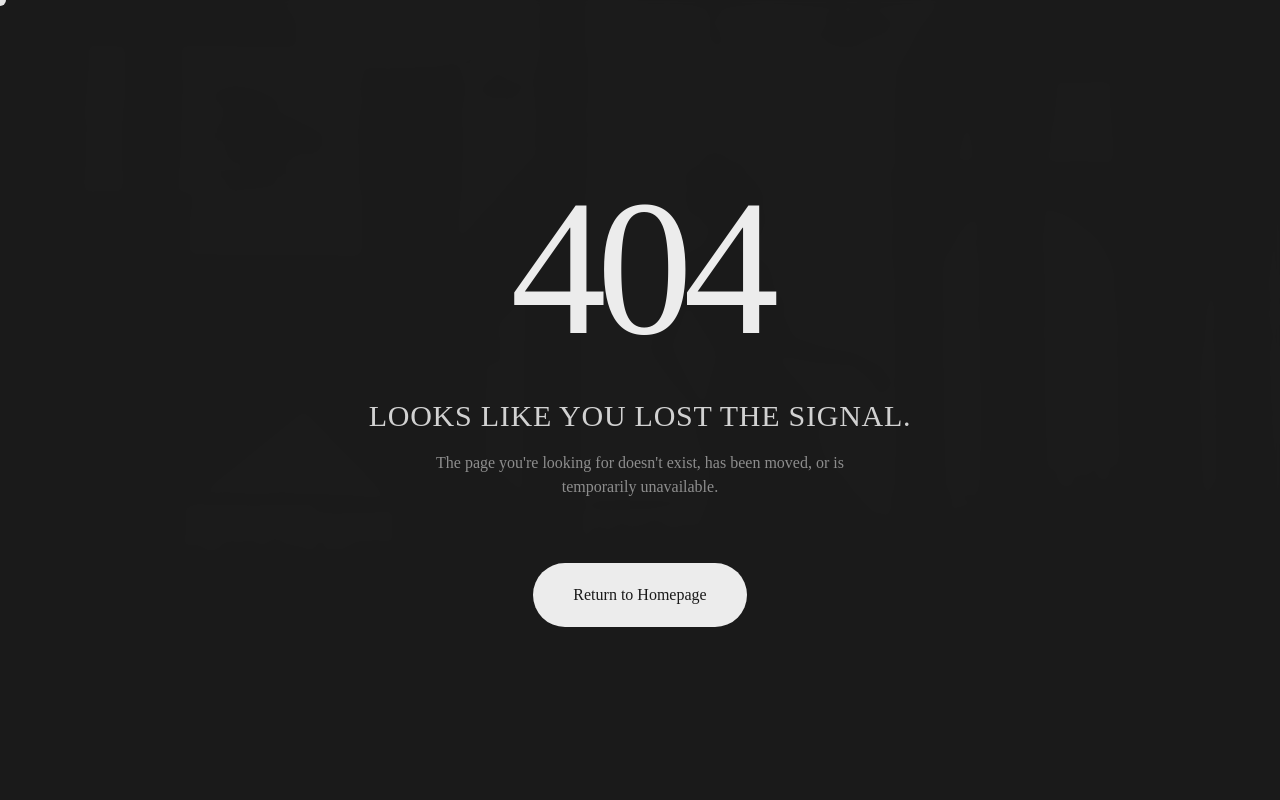
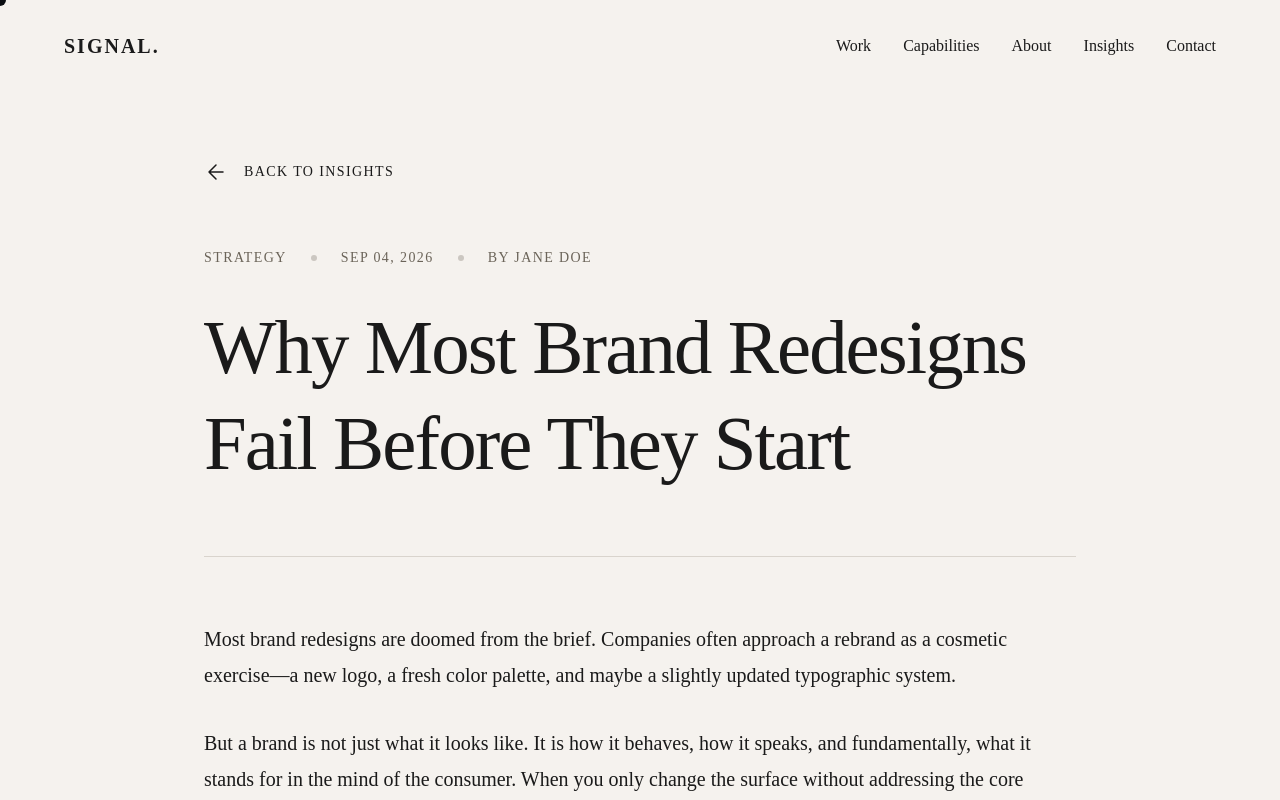
Before and after one commit to khalidbuilds4u/Digital-Marketing-portfolio, a Next.js app: page /insights/death-of-static-website in a window 1280 px wide. Before the commit this address had no page. Shown: the top 800 px of the page. Built offline with nearby package versions, Linux system fonts and the light colour scheme.

Commit message:
Add Insights blog section and @tailwindcss/typography

```diff
--- a/package.json
+++ b/package.json
@@ -20,6 +20,7 @@
   },
   "devDependencies": {
     "@tailwindcss/postcss": "^4",
+    "@tailwindcss/typography": "^0.5.20",
     "@types/node": "^20",
     "@types/react": "^19",
     "@types/react-dom": "^19",
--- a/src/app/globals.css
+++ b/src/app/globals.css
@@ -1,4 +1,5 @@
 @import "tailwindcss";
+@plugin "@tailwindcss/typography";
 
 @theme {
   --color-bg-primary: #F5F2EE;
--- /dev/null
+++ b/src/app/insights/[slug]/page.tsx
@@ -0,0 +1,93 @@
+"use client";
+
+import Header from "@/components/Header";
+import CustomCursor from "@/components/CustomCursor";
+import FadeIn from "@/components/FadeIn";
+import Link from "next/link";
+import { useParams } from "next/navigation";
+
+// Placeholder data for insights
+const articles = {
+  "why-most-brand-redesigns-fail": {
+    title: "Why Most Brand Redesigns Fail Before They Start",
+    date: "Sep 04, 2026",
+    category: "Strategy",
+    author: "Jane Doe",
+    content: `
+      <p>Most brand redesigns are doomed from the brief. Companies often approach a rebrand as a cosmetic exercise—a new logo, a fresh color palette, and maybe a slightly updated typographic system.</p>
+
+      <p>But a brand is not just what it looks like. It is how it behaves, how it speaks, and fundamentally, what it stands for in the mind of the consumer. When you only change the surface without addressing the core strategy, you aren't rebranding. You are just repainting a house with a crumbling foundation.</p>
+
+      <h3>The Strategy Gap</h3>
+      <p>The most common reason for failure is the disconnect between business objectives and creative execution. A founder might say, "We want to look more premium," but what they actually need is a strategy to justify a 20% price increase.</p>
+
+      <p>Before designing a single pixel, an agency must ask:</p>
+      <ul>
+        <li>Who are we actually trying to attract that we aren't currently?</li>
+        <li>What is the cost of staying exactly the same?</li>
+        <li>Does the product experience match the new brand promise?</li>
+      </ul>
+
+      <p>If you don't have clear, mathematically backed answers to these questions, put the design tools away. You need to do the hard strategic work first.</p>
+    `
+  }
+};
+
+export default function ArticlePage() {
+  const params = useParams();
+  const slug = params.slug as string;
+  const article = articles[slug as keyof typeof articles] || articles["why-most-brand-redesigns-fail"];
+
+  return (
+    <main className="min-h-screen bg-[var(--color-bg-primary)] [@media(pointer:fine)]:cursor-none">
+      <CustomCursor />
+      <Header />
+
+      <article className="pt-40 pb-32 px-4 md:px-8 lg:px-16 max-w-[1000px] mx-auto">
+        {/* Back Link */}
+        <FadeIn>
+          <Link href="/insights" className="inline-flex items-center gap-4 text-sm uppercase tracking-widest hover:text-[var(--color-accent)] transition-colors mb-16">
+            <svg width="24" height="24" viewBox="0 0 24 24" fill="none" stroke="currentColor" strokeWidth="1.5" strokeLinecap="round" strokeLinejoin="round"><path d="M19 12H5M12 19l-7-7 7-7"/></svg>
+            Back to Insights
+          </Link>
+        </FadeIn>
+
+        {/* Article Header */}
+        <FadeIn delay={0.1}>
+          <div className="flex flex-col gap-8 mb-16 pb-16 border-b border-[var(--color-border)]">
+            <div className="flex flex-wrap items-center gap-6 text-sm uppercase tracking-widest text-[var(--color-text-secondary)]">
+              <span>{article.category}</span>
+              <span className="w-1.5 h-1.5 rounded-full bg-[var(--color-text-secondary)]/30" />
+              <span>{article.date}</span>
+              <span className="w-1.5 h-1.5 rounded-full bg-[var(--color-text-secondary)]/30" />
+              <span>By {article.author}</span>
+            </div>
+
+            <h1 className="text-[clamp(2.5rem,6vw,5rem)] font-display leading-tight">{article.title}</h1>
+          </div>
+        </FadeIn>
+
+        {/* Article Content */}
+        <FadeIn delay={0.2}>
+          <div
+            className="prose prose-lg md:prose-xl max-w-none text-[var(--color-text-primary)] font-light leading-relaxed
+                       prose-headings:font-display prose-headings:font-normal prose-headings:mt-16 prose-headings:mb-8
+                       prose-p:mb-8 prose-ul:mb-8 prose-li:mb-4
+                       prose-a:text-[var(--color-accent)] hover:prose-a:text-[var(--color-text-primary)]"
+            dangerouslySetInnerHTML={{ __html: article.content }}
+          />
+        </FadeIn>
+
+        {/* Article Footer */}
+        <FadeIn delay={0.3}>
+          <div className="mt-32 pt-16 border-t border-[var(--color-border)] flex flex-col md:flex-row justify-between items-center gap-8">
+            <div className="text-xl md:text-2xl font-display">Ready to build something that lasts?</div>
+            <Link href="/#contact" className="btn-primary shrink-0">
+              Start a Conversation
+            </Link>
+          </div>
+        </FadeIn>
+      </article>
+    </main>
+  );
+}
--- /dev/null
+++ b/src/app/insights/page.tsx
@@ -0,0 +1,103 @@
+"use client";
+
+import Header from "@/components/Header";
+import CustomCursor from "@/components/CustomCursor";
+import FadeIn from "@/components/FadeIn";
+import Link from "next/link";
+import { useState } from "react";
+import { motion } from "framer-motion";
+
+const articles = [
+  {
+    title: "Why Most Brand Redesigns Fail Before They Start",
+    slug: "why-most-brand-redesigns-fail",
+    date: "Sep 04, 2026",
+    category: "Strategy",
+  },
+  {
+    title: "The Death of the Static Website (And What's Next)",
+    slug: "death-of-static-website",
+    date: "Aug 21, 2026",
+    category: "Digital",
+  },
+  {
+    title: "TikTok is a Search Engine: Optimizing for the New Feed",
+    slug: "tiktok-search-engine-optimization",
+    date: "Aug 12, 2026",
+    category: "Social",
+  },
+  {
+    title: "How to Measure ROI on 'Unmeasurable' Creative",
+    slug: "measuring-creative-roi",
+    date: "Jul 28, 2026",
+    category: "Performance",
+  }
+];
+
+export default function InsightsPage() {
+  const [hoveredIndex, setHoveredIndex] = useState<number | null>(null);
+
+  return (
+    <main className="min-h-screen bg-[var(--color-bg-primary)] [@media(pointer:fine)]:cursor-none">
+      <CustomCursor />
+      <Header />
+
+      {/* Header Section */}
+      <section className="pt-40 pb-20 px-4 md:px-8 lg:px-16 max-w-[1440px] mx-auto border-b border-[var(--color-border)]">
+        <FadeIn>
+          <div className="flex flex-col md:flex-row justify-between items-start md:items-end gap-8">
+            <h1 className="text-[clamp(3rem,8vw,6rem)] font-display leading-[0.9] tracking-tight">Insights</h1>
+            <p className="text-xl md:text-2xl text-[var(--color-text-secondary)] font-light max-w-md">
+              Thoughts on strategy, creative, and digital performance.
+            </p>
+          </div>
+        </FadeIn>
+      </section>
+
+      {/* Article List */}
+      <section className="py-20 px-4 md:px-8 lg:px-16 max-w-[1440px] mx-auto">
+        <div className="flex flex-col">
+          {articles.map((article, i) => (
+            <FadeIn key={i} delay={i * 0.1}>
+              <Link
+                href={`/insights/${article.slug}`}
+                className="group relative flex flex-col md:flex-row md:items-center justify-between py-12 border-b border-[var(--color-border)] cursor-pointer"
+                onMouseEnter={() => setHoveredIndex(i)}
+                onMouseLeave={() => setHoveredIndex(null)}
+                data-cursor="view"
+              >
+                {/* Background Hover Reveal */}
+                <motion.div
+                  className="absolute inset-0 bg-[var(--color-bg-dark)] -z-10"
+                  initial={false}
+                  animate={{ scaleY: hoveredIndex === i ? 1 : 0 }}
+                  transition={{ duration: 0.4, ease: [0.16, 1, 0.3, 1] }}
+                  style={{ originY: 1 }}
+                />
+
+                <div className="flex flex-col md:flex-row md:items-center gap-4 md:gap-16 w-full z-10 px-0 group-hover:px-6 transition-all duration-500">
+                  <div className="w-48 text-sm uppercase tracking-widest text-[var(--color-text-secondary)] group-hover:text-[var(--color-text-light)]/60 transition-colors">
+                    {article.date}
+                  </div>
+
+                  <h2 className="text-3xl md:text-5xl font-display group-hover:text-[var(--color-text-light)] transition-colors max-w-4xl">
+                    {article.title}
+                  </h2>
+                </div>
+
+                <div className="hidden md:flex shrink-0 items-center gap-8 z-10 pr-0 group-hover:pr-6 transition-all duration-500">
+                  <span className="text-sm uppercase tracking-widest text-[var(--color-text-secondary)] group-hover:text-[var(--color-text-light)]/60 transition-colors">
+                    {article.category}
+                  </span>
+                  <div className="w-12 h-12 rounded-full border border-[var(--color-border)] flex items-center justify-center group-hover:border-white/20 group-hover:text-white transition-colors">
+                    <svg width="24" height="24" viewBox="0 0 24 24" fill="none" stroke="currentColor" strokeWidth="1.5" strokeLinecap="round" strokeLinejoin="round"><path d="M5 12h14M12 5l7 7-7 7"/></svg>
+                  </div>
+                </div>
+              </Link>
+            </FadeIn>
+          ))}
+        </div>
+      </section>
+    </main>
+  );
+}
--- a/src/app/page.tsx
+++ b/src/app/page.tsx
@@ -209,6 +209,7 @@ export default function Home() {
               <Link href="#work" className="hover:text-[var(--color-accent)] transition-colors">Work</Link>
               <Link href="#capabilities" className="hover:text-[var(--color-accent)] transition-colors">Capabilities</Link>
               <Link href="#about" className="hover:text-[var(--color-accent)] transition-colors">About</Link>
+              <Link href="/insights" className="hover:text-[var(--color-accent)] transition-colors">Insights</Link>
               <Link href="#contact" className="hover:text-[var(--color-accent)] transition-colors">Contact</Link>
             </nav>
           </div>
--- a/src/components/Header.tsx
+++ b/src/components/Header.tsx
@@ -52,13 +52,19 @@ export default function Header() {
 
         {/* Desktop Nav */}
         <nav className="hidden md:flex gap-8 items-center">
-          {["Work", "Capabilities", "About", "Contact"].map((item) => (
+          {[
+            { name: "Work", href: "/#work" },
+            { name: "Capabilities", href: "/#capabilities" },
+            { name: "About", href: "/#about" },
+            { name: "Insights", href: "/insights" },
+            { name: "Contact", href: "/#contact" }
+          ].map((item) => (
             <Link
-              key={item}
-              href={`/#${item.toLowerCase()}`}
+              key={item.name}
+              href={item.href}
               className="font-medium relative group"
             >
-              {item}
+              {item.name}
               <span className="absolute -bottom-1 left-0 w-full h-[1px] bg-current origin-right scale-x-0 transition-transform duration-300 group-hover:origin-left group-hover:scale-x-100" />
             </Link>
           ))}
@@ -82,20 +88,26 @@ export default function Header() {
               transition={{ duration: 0.5, ease: [0.16, 1, 0.3, 1] }}
               className="fixed top-0 left-0 w-full h-[100dvh] bg-[var(--color-bg-primary)] z-40 flex flex-col items-center justify-center p-8 gap-8 md:hidden"
             >
-              {["Work", "Capabilities", "About", "Contact"].map((item, i) => (
+              {[
+                { name: "Work", href: "/#work" },
+                { name: "Capabilities", href: "/#capabilities" },
+                { name: "About", href: "/#about" },
+                { name: "Insights", href: "/insights" },
+                { name: "Contact", href: "/#contact" }
+              ].map((item, i) => (
                 <motion.div
-                  key={item}
+                  key={item.name}
                   initial={{ opacity: 0, y: 20 }}
                   animate={{ opacity: 1, y: 0 }}
                   exit={{ opacity: 0, y: 20 }}
                   transition={{ delay: 0.2 + i * 0.1, duration: 0.4 }}
                 >
                   <Link
-                    href={`/#${item.toLowerCase()}`}
+                    href={item.href}
                     className="font-display text-5xl md:text-6xl uppercase tracking-widest text-[var(--color-text-primary)]"
                     onClick={() => setMobileMenuOpen(false)}
                   >
-                    {item}
+                    {item.name}
                   </Link>
                 </motion.div>
               ))}
```
Also changed, not shown: 1 other file (tests, documents, lock files or other folders).
